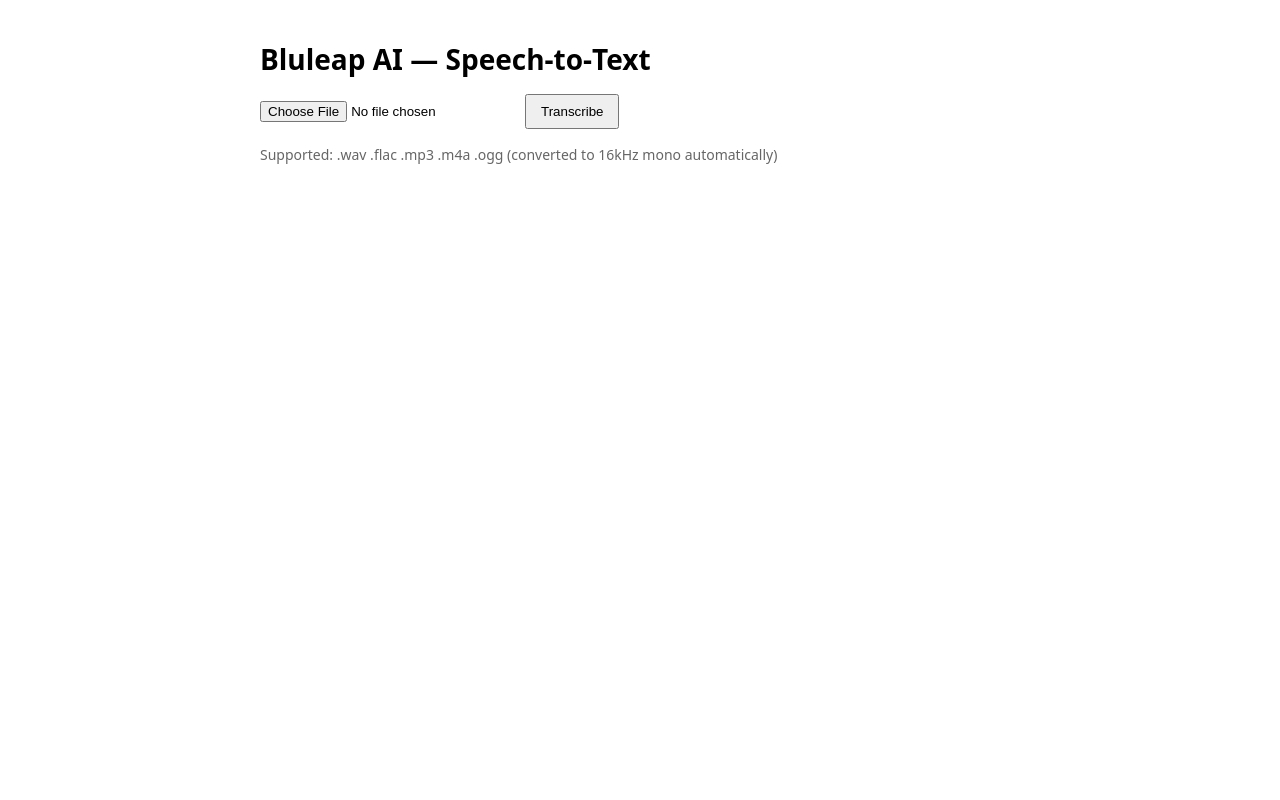
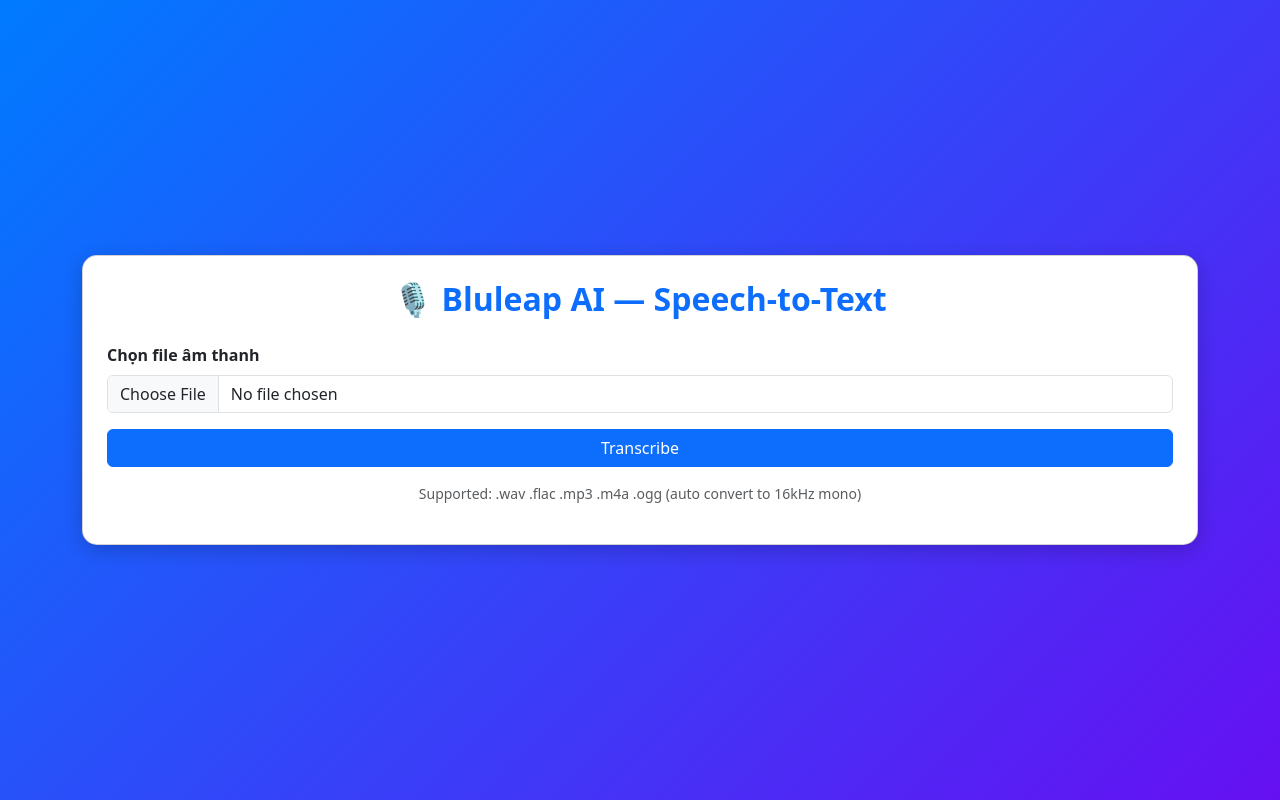
Before and after one commit to NaguKun/stt-librispeech, a FastAPI app: page / in a window 1280 px wide. Run offline with FastAPI, Linux system fonts and the light colour scheme.

Commit message:
update UI

```diff
--- a/templates/index.html
+++ b/templates/index.html
@@ -4,27 +4,55 @@
   <meta charset="UTF-8" />
   <meta name="viewport" content="width=device-width, initial-scale=1.0" />
   <title>Bluleap AI — STT Demo</title>
-  <link rel="stylesheet" href="style.css" />
+  <link href="https://cdn.jsdelivr.net/npm/bootstrap@5.3.3/dist/css/bootstrap.min.css" rel="stylesheet">
+  <style>
+    body {
+      background: linear-gradient(135deg, #007bff, #6610f2);
+      min-height: 100vh;
+      display: flex;
+      align-items: center;
+      justify-content: center;
+    }
+    .card {
+      border-radius: 15px;
+      box-shadow: 0 5px 20px rgba(0,0,0,0.2);
+    }
+    .result-box {
+      white-space: pre-wrap;
+      font-size: 1rem;
+    }
+  </style>
 </head>
 <body>
   <div class="container">
-    <h1>Bluleap AI — Speech‑to‑Text</h1>
-    <form id="uploadForm">
-      <input type="file" id="audioFile" name="audio_file" accept="audio/*" required />
-      <button type="submit">Transcribe</button>
-    </form>
-    <div id="result" class="card hidden"></div>
-    <div class="hint">Supported: .wav .flac .mp3 .m4a .ogg (converted to 16kHz mono automatically)</div>
+    <div class="card p-4">
+      <h2 class="text-center mb-4 text-primary fw-bold">🎙 Bluleap AI — Speech-to-Text</h2>
+      <form id="uploadForm" class="mb-3">
+        <div class="mb-3">
+          <label for="audioFile" class="form-label fw-semibold">Chọn file âm thanh</label>
+          <input type="file" id="audioFile" name="audio_file" accept="audio/*" required class="form-control" />
+        </div>
+        <button type="submit" class="btn btn-primary w-100">
+          <span id="btnText">Transcribe</span>
+          <div id="loadingSpinner" class="spinner-border spinner-border-sm ms-2 d-none" role="status"></div>
+        </button>
+      </form>
+      <div id="result" class="alert alert-secondary result-box d-none"></div>
+      <p class="text-muted text-center small">Supported: .wav .flac .mp3 .m4a .ogg (auto convert to 16kHz mono)</p>
+    </div>
   </div>
 
   <script>
     const form = document.getElementById('uploadForm');
     const result = document.getElementById('result');
+    const btnText = document.getElementById('btnText');
+    const spinner = document.getElementById('loadingSpinner');
 
     form.addEventListener('submit', async (e) => {
       e.preventDefault();
-      result.classList.remove('hidden');
-      result.textContent = 'Uploading & transcribing…';
+      result.classList.add('d-none');
+      btnText.textContent = 'Processing...';
+      spinner.classList.remove('d-none');
 
       const fileInput = document.getElementById('audioFile');
       if (!fileInput.files.length) return;
@@ -40,10 +68,18 @@
         }
         const data = await resp.json();
         result.textContent = data.text || '(empty transcript)';
+        result.classList.remove('d-none');
       } catch (err) {
-        result.textContent = 'Error: ' + err.message;
+        result.textContent = '❌ Error: ' + err.message;
+        result.classList.remove('d-none');
+        result.classList.replace('alert-secondary', 'alert-danger');
+      } finally {
+        btnText.textContent = 'Transcribe';
+        spinner.classList.add('d-none');
       }
     });
   </script>
+
+  <script src="https://cdn.jsdelivr.net/npm/bootstrap@5.3.3/dist/js/bootstrap.bundle.min.js"></script>
 </body>
 </html>
```
